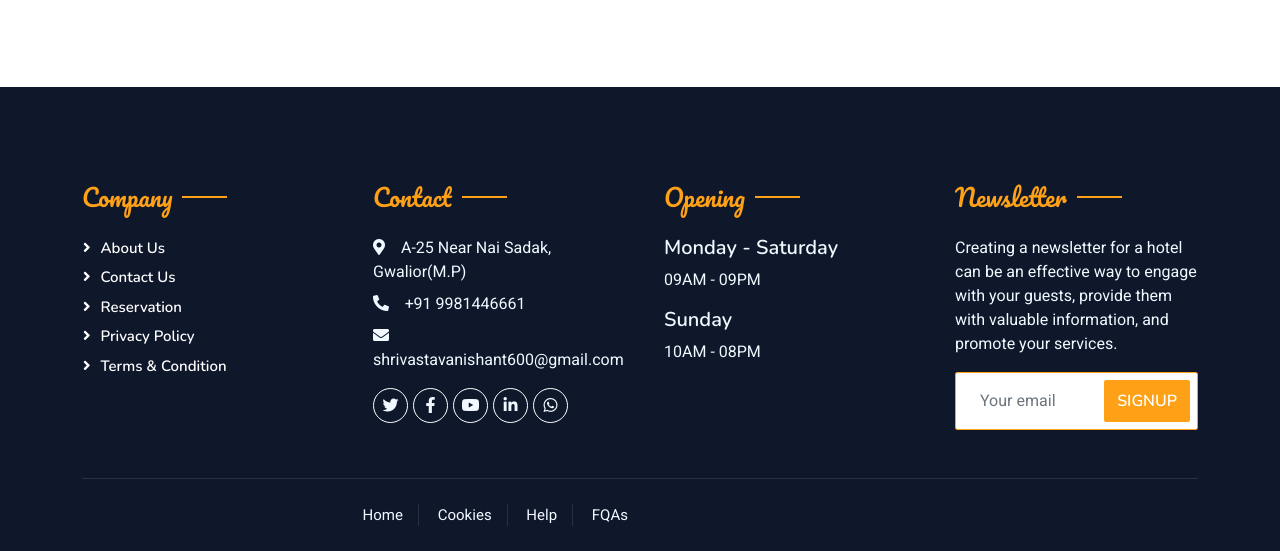
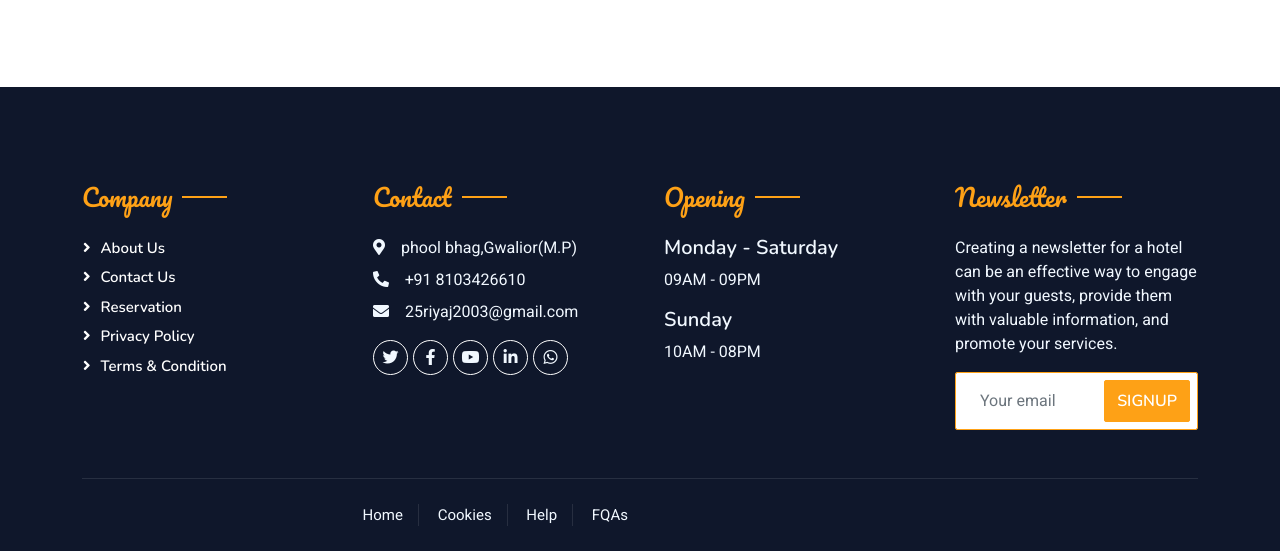
Before and after one commit to 25riya/pre, a Flask app: page /testimonial in a window 1280 px wide. Shown: the part 955-1506 px from the top of the page. Run offline with Flask 3, Linux system fonts and the light colour scheme; some libraries are stand-ins or nearby versions.

Commit message:
Update testimonial.html

```diff
--- a/templates/testimonial.html
+++ b/templates/testimonial.html
@@ -160,16 +160,16 @@
                         <a class="btn btn-link" href="">Terms & Condition</a>
                     </div>
                     <div class="col-lg-3 col-md-6">
-                        <h4 class="section-title ff-secondary text-start text-primary fw-normal mb-4">Contact</h4>
-                        <p class="mb-2"><i class="fa fa-map-marker-alt me-3"></i>A-25 Near Nai Sadak, Gwalior(M.P)</p>
-                        <p class="mb-2"><i class="fa fa-phone-alt me-3"></i>+91 9981446661</p>
-                        <p class="mb-2"><i class="fa fa-envelope me-3"></i>shrivastavanishant600@gmail.com</p>
+                         <h4 class="section-title ff-secondary text-start text-primary fw-normal mb-4">Contact</h4>
+                        <p class="mb-2"><i class="fa fa-map-marker-alt me-3"></i>phool bhag,Gwalior(M.P)</p>
+                        <p class="mb-2"><i class="fa fa-phone-alt me-3"></i>+91 8103426610</p>
+                        <p class="mb-2"><i class="fa fa-envelope me-3"></i>25riyaj2003@gmail.com</p>
                         <div class="d-flex pt-2">
                             <a class="btn btn-outline-light btn-social" href=""><i class="fab fa-twitter"></i></a>
                             <a class="btn btn-outline-light btn-social" href=""><i class="fab fa-facebook-f"></i></a>
                             <a class="btn btn-outline-light btn-social" href=""><i class="fab fa-youtube"></i></a>
                             <a class="btn btn-outline-light btn-social" href=""><i class="fab fa-linkedin-in"></i></a>
-                            <a class="btn btn-outline-light btn-social" href="https://api.whatsapp.com/send?phone=+919981446661&text=Hey there!"><i class="fab fa-whatsapp"></i></a>
+                            <a class="btn btn-outline-light btn-social" href="https://api.whatsapp.com/send?phone=+918103426610&text=Hey there!"><i class="fab fa-whatsapp"></i></a>
                         </div>
                     </div>
                     <div class="col-lg-3 col-md-6">
```
